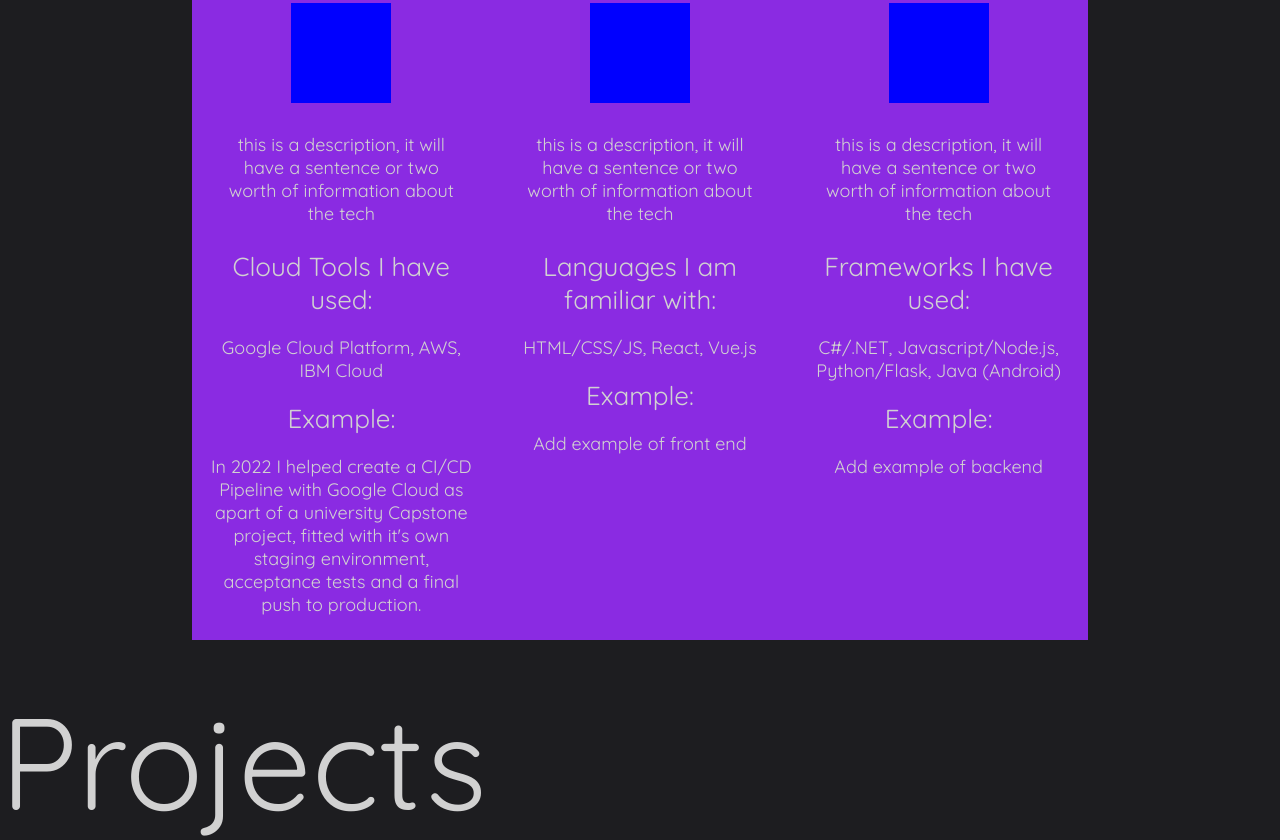
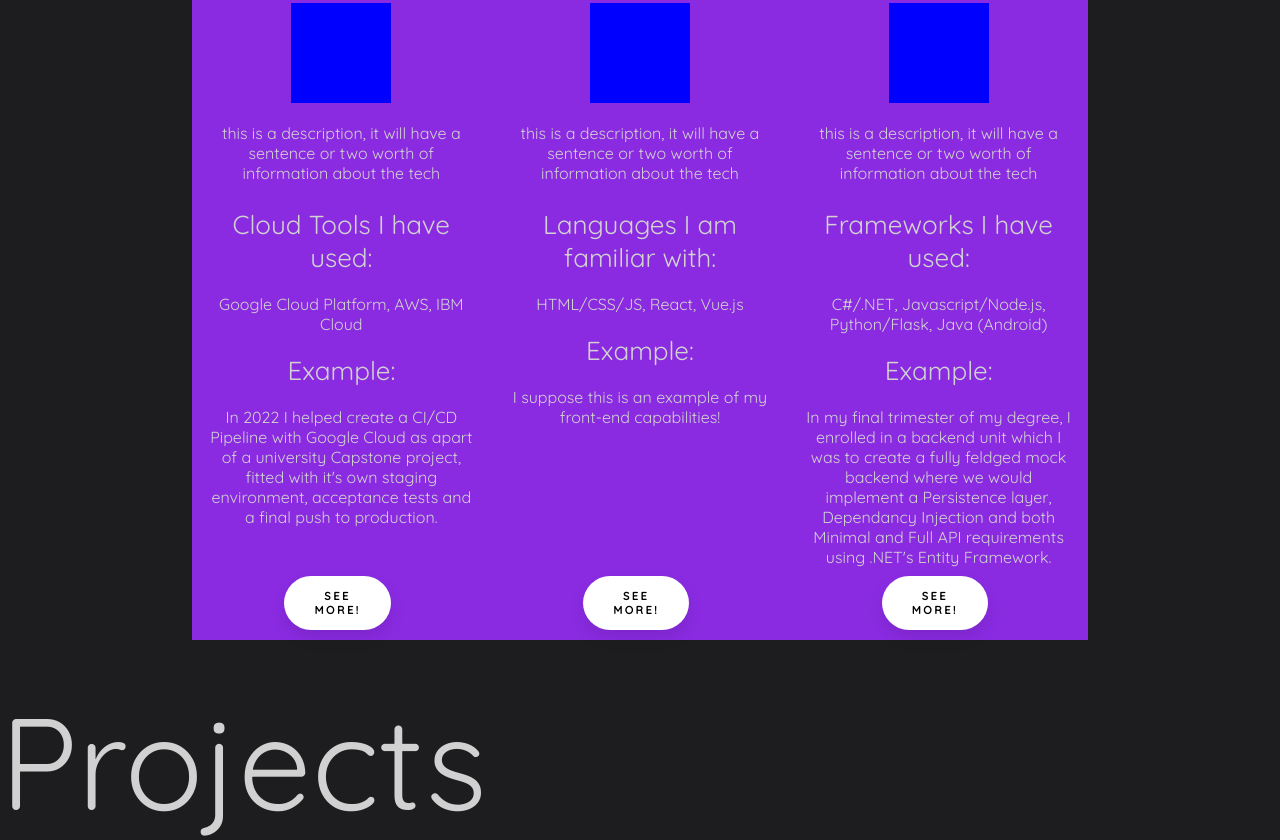
Before and after one commit to mleen4/portfolio-site, a React (Create React App) app: page / in a window 1280 px wide. Shown: the part 1820-2660 px from the top of the page. Built offline with nearby package versions, Linux system fonts and the light colour scheme.

Commit message:
Added animations to Knowledge & more CSS

```diff
--- a/package.json
+++ b/package.json
@@ -6,6 +6,7 @@
     "@testing-library/jest-dom": "^5.16.5",
     "@testing-library/react": "^13.4.0",
     "@testing-library/user-event": "^13.5.0",
+    "framer-motion": "^7.6.7",
     "react": "^18.2.0",
     "react-dom": "^18.2.0",
     "react-scripts": "5.0.1",
--- a/src/App.css
+++ b/src/App.css
@@ -31,6 +31,34 @@ body {
   font-size: 65px;
   color: #d1d1d1;
   background-color: #1d1d20;
+}
+
+button {
+  padding: 1.2em 2.7em;
+  font-size: 11px;
+  font-family: mediumFont;
+  text-transform: uppercase;
+  letter-spacing: 2.5px;
+  font-weight: 900;
+  color: #000;
+  background-color: #fff;
+  border: none;
+  border-radius: 45px;
+  box-shadow: 0px 8px 15px rgba(0, 0, 0, 0.1);
+  transition: all 0.3s ease 0s;
+  cursor: pointer;
+  outline: none;
+}
+
+button:hover {
+  background-color: #23c483;
+  box-shadow: 0px 15px 20px rgba(46, 229, 157, 0.4);
+  color: #fff;
+  transform: translateY(-7px);
+}
+
+button:active {
+  transform: translateY(-1px);
 }
 
 
@@ -130,13 +158,14 @@ body {
 
 .knowledge-column {
   width: 30%;
-  display: flex;
+  height: 100%;
   flex-direction: column;
   flex-wrap: wrap;
   justify-content: flex-start;
   margin: 0 auto 0 auto;
   /* padding: 30px 20px; */
   text-align: center;
+  position: relative;
 }
 
 .knowledge-column h3{
@@ -152,7 +181,7 @@ body {
 }
 
 .knowledge-column p {
-  font-size: 18px;
+  font-size: 16px;
 }
 
 .knowledge-description {
@@ -171,3 +200,34 @@ body {
 .knowledge-example{
   margin-top: 20px;
 }
+
+.knowledge-see-more {
+  width: 50%;
+  height: 15%;
+  align-self: flex-end;
+  position: absolute;
+  bottom: 10px;
+  right: 85px;
+  justify-content: center;
+}
+
+.knowledge-see-more button {
+  position:absolute;
+  bottom: 0;
+  left: 28px;
+}
+
+.knowledge-see-more-anim {
+  height: 65%;
+  width: 90%;
+  margin-left: auto;
+  margin-right: auto;
+}
+
+.knowledge-see-more-github-button {
+  width: 100%;
+  height: 50%;
+  background-color: #000;
+  border-radius: 20px;
+
+}
--- a/src/components/KnowledgeItem.jsx
+++ b/src/components/KnowledgeItem.jsx
@@ -1,8 +1,14 @@
-import React from "react";
-
+import React, {useState} from "react";
+import {motion, AnimatePresence} from "framer-motion";
 
 const KnowledgeItem = (props) =>
 {
+    const [isShowing, setIsShowing] = useState(false)
+
+    const HandleOnClick = () => {
+        setIsShowing(!isShowing)
+    }
+
     return <div className="knowledge-column">
         <div className="knowledge-title">
             <h3>{props.title}</h3>
@@ -21,6 +27,24 @@ const KnowledgeItem = (props) =>
             <h4>Example:</h4>
             <p>{props.example}</p>
         </div>
+        <div className="knowledge-see-more">
+            <button className="see-more-button" onClick={HandleOnClick}>See More!</button>
+            <AnimatePresence>
+            {isShowing &&
+            <motion.div
+            key="seeMore"
+                initial={{y: "50%", opacity: 0, scale: 0.5}}
+                animate={{y: 0, opacity: 1, scale: 1}}
+                exit={{y: "50%", opacity: 0, scale: 0.5}}
+                transition={{duration:0.2, ease: "easeOut"}}
+                className="knowledge-see-more-anim"
+            >
+                <div className="knowledge-see-more-github-button">
+
+                </div>
+            </motion.div>}
+            </AnimatePresence>
+        </div>
 
 
 
--- a/src/knowledgeObjects.js
+++ b/src/knowledgeObjects.js
@@ -15,7 +15,7 @@ var knowledgeObjects = [
         "description": "this is a description, it will have a sentence or two worth of information about the tech",
         "heading": 'Languages I am familiar with:',
         "tools": "HTML/CSS/JS, React, Vue.js",
-        "example": "Add example of front end",
+        "example": "I suppose this is an example of my front-end capabilities!",
         "icon": "this is the icon"
     },
     {
@@ -24,7 +24,7 @@ var knowledgeObjects = [
         "description": "this is a description, it will have a sentence or two worth of information about the tech",
         "heading": 'Frameworks I have used:',
         "tools": "C#/.NET, Javascript/Node.js, Python/Flask, Java (Android)",
-        "example": "Add example of backend",
+        "example": "In my final trimester of my degree, I enrolled in a backend unit which I was to create a fully feldged mock backend where we would implement a Persistence layer, Dependancy Injection and both Minimal and Full API requirements using .NET's Entity Framework.",
         "icon": "this is the icon"
     },
 ]
```
Also changed, not shown: 1 other file (tests, documents, lock files or other folders).
